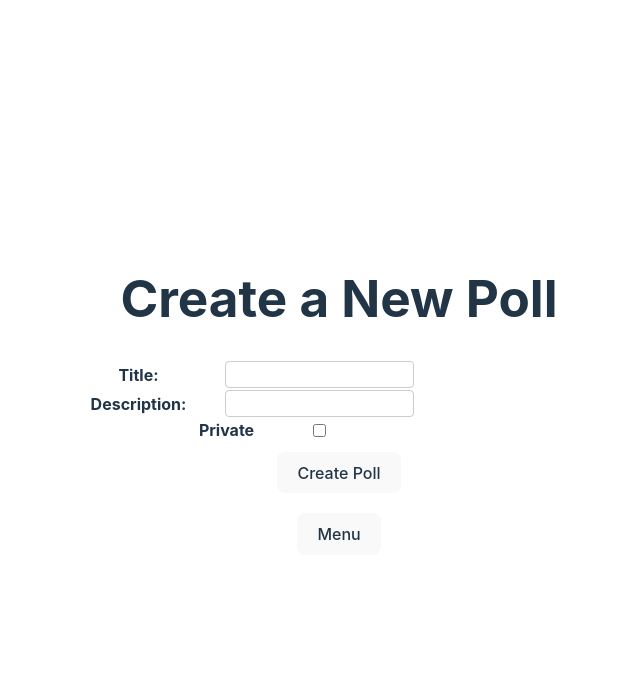
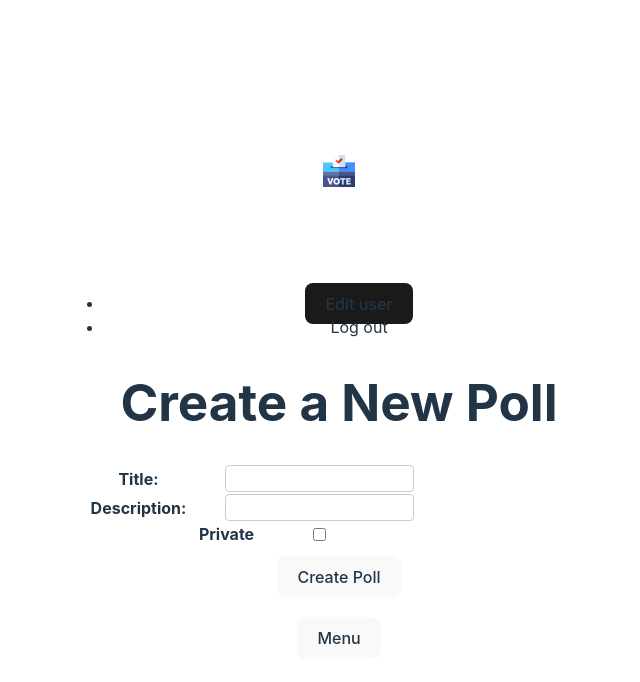
Before and after one commit to EndreSletnes/dat250projectfrontend, a React (Vite) app: page /createPoll in a window 1280 px wide. Shown: the top 682 px of the page, without its empty margins (301-941 px from the left). Built offline with nearby package versions, Linux system fonts and the light colour scheme; sample sign-in values are in the browser's storage.

Commit message:
Started on navBar

```diff
--- a/src/components/dropDown.jsx
+++ b/src/components/dropDown.jsx
@@ -1,8 +1,6 @@
-import PropTypes from "prop-types";
 import './dynamicList.css'
-import {Link, useNavigate} from "react-router-dom";
-import {logOut, sharePoll} from "../services/apiService.js";
-import {createElement, useState} from "react";
+import {useNavigate} from "react-router-dom";
+import {logOut} from "../services/apiService.js";
 import Dropdown from "react-bootstrap/Dropdown";
 
 const UserDropDown = () => {
--- /dev/null
+++ b/src/components/navBar.jsx
@@ -0,0 +1,23 @@
+import logo from "../../public/voting-box.png"
+import {NavLink} from "react-router-dom";
+
+
+const CustomNavBar = () => {
+    return (
+        <nav className="navbar">
+            <div className="navbarContainer">
+                <div className="logo">
+                    <img src={logo} alt="Logo"/>
+                </div>
+                <ul>
+                    <li>
+                        <NavLink to="/editUser">Edit user</NavLink>
+                    </li>
+                    <li>Log out</li>
+                </ul>
+            </div>
+        </nav>
+    )
+}
+
+export default CustomNavBar;
--- a/src/pages/createPoll.jsx
+++ b/src/pages/createPoll.jsx
@@ -2,6 +2,7 @@ import {useEffect, useState} from "react";
 import {createPoll} from "../services/apiService.js";
 import {useNavigate} from "react-router-dom";
 import UserDropDown from "../components/dropDown.jsx";
+import CustomNavBar from "../components/navBar.jsx";
 
 
 const CreatePoll = () => {
@@ -49,6 +50,8 @@ const CreatePoll = () => {
 
     return (
         <div>
+            <CustomNavBar/>
+
             <h1>Create a New Poll</h1>
             <div className="form-container">
                 <div className="input-container">
--- a/src/pages/polls.jsx
+++ b/src/pages/polls.jsx
@@ -2,8 +2,8 @@ import DynamicList from "../components/dynamicList.jsx";
 import {getPolls} from "../services/apiService.js";
 import {useEffect, useState} from "react";
 import {Link, useNavigate} from "react-router-dom";
-import Dropdown from 'react-bootstrap/Dropdown';
 import UserDropDown from "../components/dropDown.jsx";
+import CustomNavBar from "../components/navBar.jsx";
 
 
 const Polls = () => {
@@ -16,8 +16,9 @@ const Polls = () => {
     const [dataIsFetched, setDataIsFetched] = useState(false);
 
     useEffect(() => {
+        const getData = async () => {
             if (!dataIsFetched) {
-            getPolls(localStorage.getItem("userId")).then(
+                await getPolls(localStorage.getItem("userId")).then(
                     (data) => {
                         if(data !== false){
                             setPolls(data);
@@ -42,11 +43,15 @@ const Polls = () => {
                 }
                 setPollsToShow(newList);
             }
-    }, [titleSearch, openBox, closeBox, dataIsFetched, polls]);
+        }
+        getData();
+
+    }, [titleSearch, openBox, closeBox, dataIsFetched, polls, navigate]);
 
 
     return (
         <div>
+            <CustomNavBar />
             <h1>Your Polls</h1>
             <div className="searchBar">
                 <label htmlFor="titleSearch">Search: </label>
```
Lines whose indentation alone changed are shown as unchanged.
